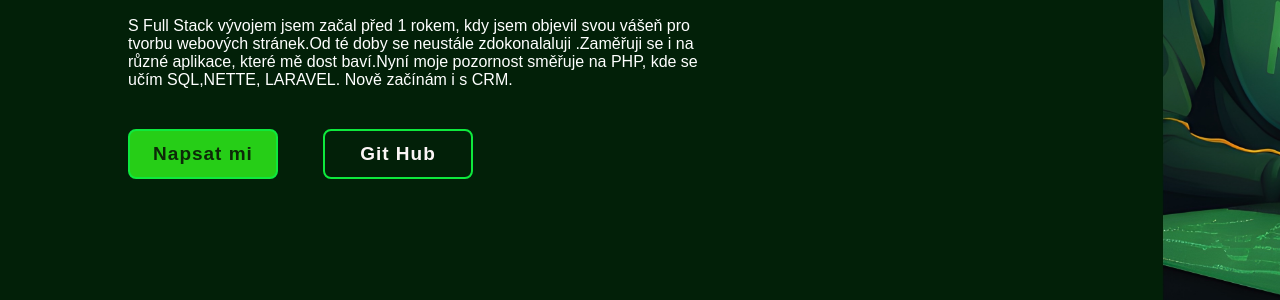
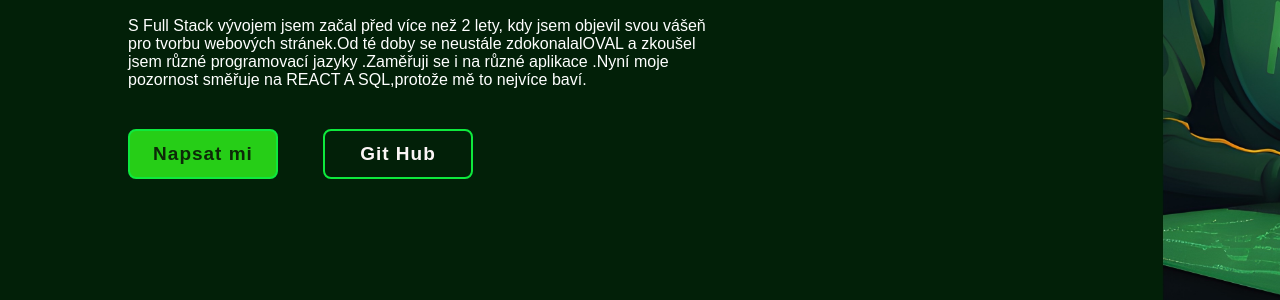
Before and after one commit to tomaspi1/osobni-stranka, a plain HTML site: page index.html in a window 1280 px wide. Shown: the part 489-789 px from the top of the page. Drawn offline with nearby package versions, Linux system fonts and the light colour scheme.

Commit message:
Update index.html

```diff
--- a/index.html
+++ b/index.html
@@ -29,7 +29,7 @@
 
     <h1>Ahoj, já jsem Tomáš</h1>
     <h3>Full Stack Developer - Junior </h3>
-    <p> S Full Stack vývojem jsem začal před 1 rokem, kdy jsem objevil svou vášeň pro tvorbu webových stránek.Od té doby  se neustále zdokonalaluji .Zaměřuji se i na různé aplikace, které mě  dost baví.Nyní moje pozornost směřuje na PHP, kde se učím SQL,NETTE, LARAVEL. Nově začínám i s CRM.
+    <p> S Full Stack vývojem jsem začal před více než 2 lety, kdy jsem objevil svou vášeň pro tvorbu webových stránek.Od té doby  se neustále zdokonalalOVAL a zkoušel jsem různé programovací jazyky .Zaměřuji se i na různé aplikace .Nyní moje pozornost směřuje na REACT A SQL,protože mě to nejvíce baví.
     </p>
    <div class="btn-box">
 <a href="kontakt.html">Napsat mi</a>
```
